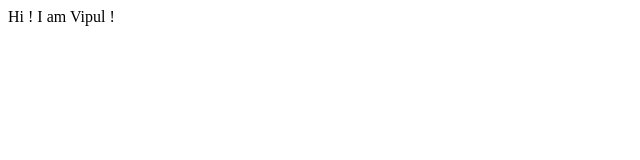
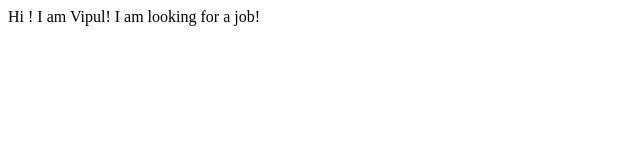
Before and after one commit to VipulGirme/vipul-girme-portfolio, a plain HTML site: page index.html in a window 1280 px wide. Shown: the whole page, without its empty margins (0-640 px from the left). Drawn offline with Linux system fonts and the light colour scheme.

Commit message:
Update index.html
new Changes

```diff
--- a/index.html
+++ b/index.html
@@ -7,6 +7,7 @@
     <title>Document</title>
 </head>
 <body>
-    Hi ! I am Vipul !
+    Hi ! I am Vipul!
+    I am looking for a job!
 </body>
 </html>
```
